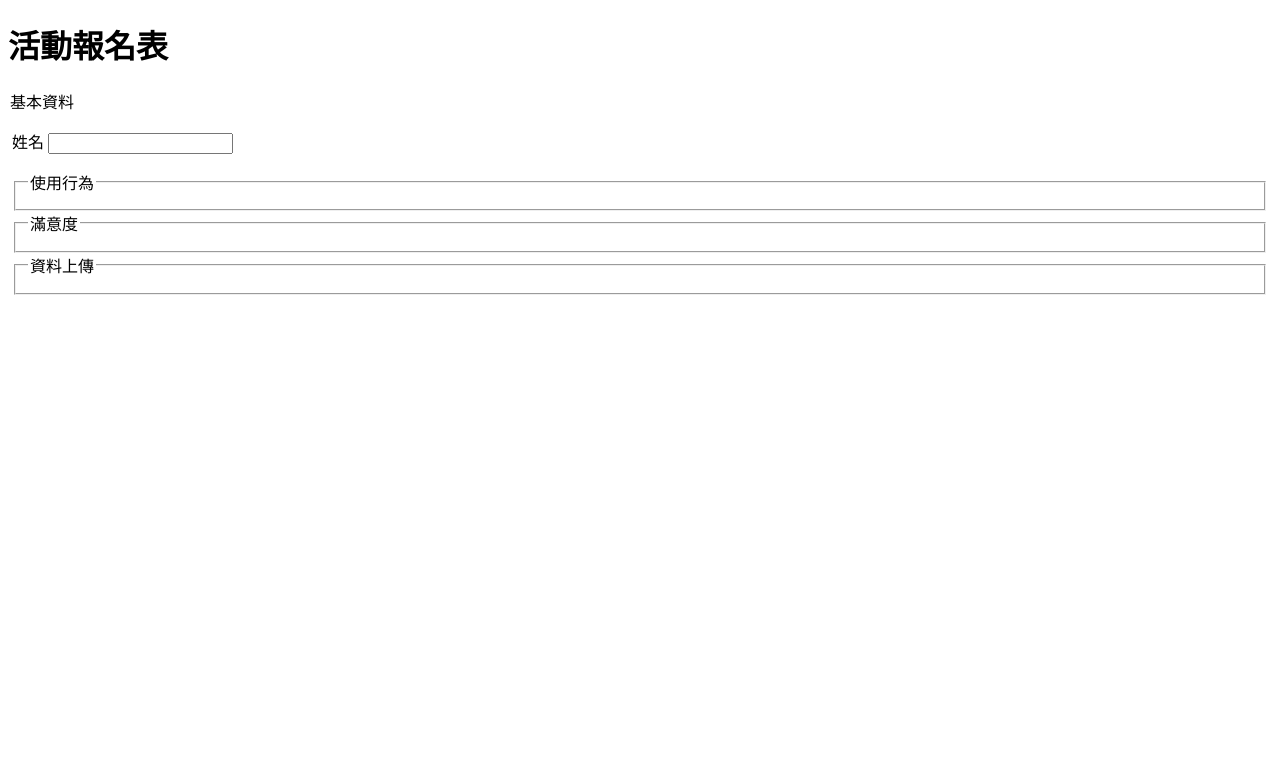
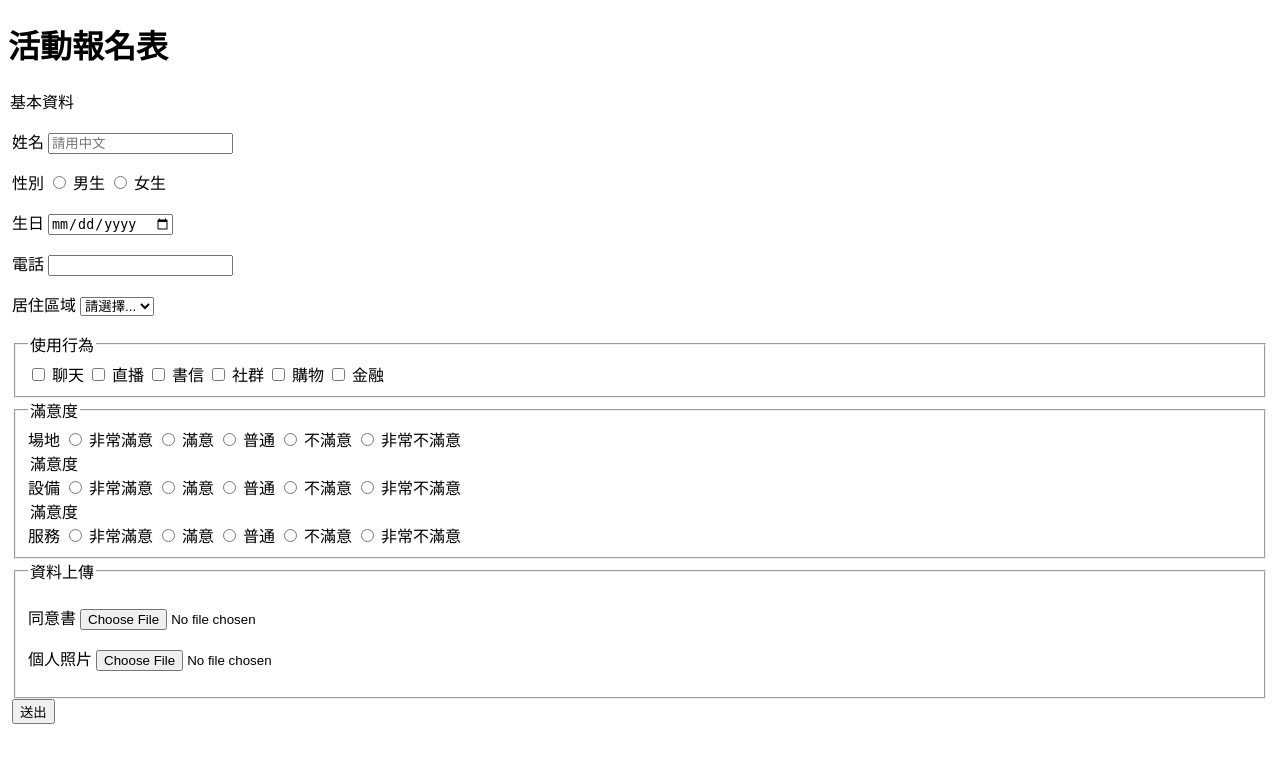
Before and after one commit to 1112211012/0224, a PHP site: page / in a window 1280 px wide. Shown: the top 763 px of the page. Run offline with PHP 8.4, Linux system fonts and the light colour scheme.

Commit message:
Update index.php

```diff
--- a/index.php
+++ b/index.php
@@ -13,21 +13,126 @@
     <legend>基本資料<legend>
     <p>
         <label for="name">姓名</label>
-        <input type="text" name="name" id="name" value="">
+        <input type="text" name="name" id="name" value="" placeholder="請用中文" required>
     </p>
-        <fieldest>
+    <p>
+        <label for="">性別</label>
+        <input type="radio" name="gender" id="gender1" value="1" >
+        <label for="gender1">男生</label>
+        <input type="radio" name="gender" id="gender2" value="2" >
+        <label for="gender2">女生</label>
+    </p>
 
+    <p>
+        <label for="bday">生日</label>
+        <input type="date" name="bday" id="bday" value="<? date("Y-m-d") ?>" >
+    </p>
+
+    <p>
+        <label for="phone">電話</label>
+        <input type="text" name="phone" id="phone">
+    </p>
+    </fieldset>
+  <p>
+    <label for="place">居住區域</label>
+    <select name="place" id="place">
+        <option value="0">請選擇...</option>
+        <option value="1">北部</option>
+        <option value="2">中部</option>
+        <option value="3">南部</option>
+        <option value="4">東部</option>
+        <option value="5">外島</option>
+    </select>
+    </p>
+    </fieldset>
+
+</fieldset>
     <fieldset>
         <legend>使用行為</legend>
+        <input type="checkbox" name="behavior[]" id="behavior1">
+        <label for="behavior1">聊天</label>
+        <input type="checkbox" name="behavior[]" id="behavior2">
+        <label for="behavior2">直播</label>
+        <input type="checkbox" name="behavior[]" id="behavior3">
+        <label for="behavior3">書信</label>
+        <input type="checkbox" name="behavior[]" id="behavior4">
+        <label for="behavior4">社群</label>
+        <input type="checkbox" name="behavior[]" id="behavior5">
+        <label for="behavior5">購物</label>
+        <input type="checkbox" name="behavior[]" id="behavior6">
+        <label for="behavior6">金融</label>
+
     </fieldset>
 
     <fieldset>
         <legend>滿意度</legend>
-    </fieldset>
+        <label for="">場地</label>
+        <input type="radio" name="place" id="place1" value="5">
+        <label for="place1">非常滿意</label>
+        <input type="radio" name="place" id="place2" value="4">
+        <label for="place2">滿意</label>
+        <input type="radio" name="place" id="place3" value="3">
+        <label for="place3">普通</label>
+        <input type="radio" name="place" id="place4" value="2">
+        <label for="place4">不滿意</label>
+        <input type="radio" name="place" id="place5" value="1">
+        <label for="place5">非常不滿意</label>
+
+
+
+        <legend>滿意度</legend>
+        <label for="">設備</label>
+        <input type="radio" name="place" id="place1" value="5">
+        <label for="place1">非常滿意</label>
+        <input type="radio" name="place" id="place2" value="4">
+        <label for="place2">滿意</label>
+        <input type="radio" name="place" id="place3" value="3">
+        <label for="place3">普通</label>
+        <input type="radio" name="place" id="place4" value="2">
+        <label for="place4">不滿意</label>
+        <input type="radio" name="place" id="place5" value="1">
+        <label for="place5">非常不滿意</label>
+
+        <legend>滿意度</legend>
+        <label for="">服務</label>
+        <input type="radio" name="place" id="place1" value="5">
+        <label for="place1">非常滿意</label>
+        <input type="radio" name="place" id="place2" value="4">
+        <label for="place2">滿意</label>
+        <input type="radio" name="place" id="place3" value="3">
+        <label for="place3">普通</label>
+        <input type="radio" name="place" id="place4" value="2">
+        <label for="place4">不滿意</label>
+        <input type="radio" name="place" id="place5" value="1">
+        <label for="place5">非常不滿意</label>
+
+        </fieldset>
 
     <fieldset>
         <legend>資料上傳</legend>
+
+        <p>
+            <label for="">同意書</label>
+            <input type="file" name="agreement" id="agreement" accept=".pdf,.doc,.docx">
+        </p>
+        <p>
+            <label for="photo">個人照片</label>
+            <input type="file" name="photo" id="photo" accept="image/*">
+        </p>
     </fieldset>
+
+    <input type="submit" value="送出">
     </form>
+
+    <script type='text/javascript'>
+function preview_image(event) {
+    var reader = new FileReader();
+    reader.onload = function () {
+        var output = document.getElementById('output_image');
+        output.src = reader.result;
+    }
+    reader.readAsDataURL(event.target.files[0]);
+}
+</script>
 </body>
 </html>
```
